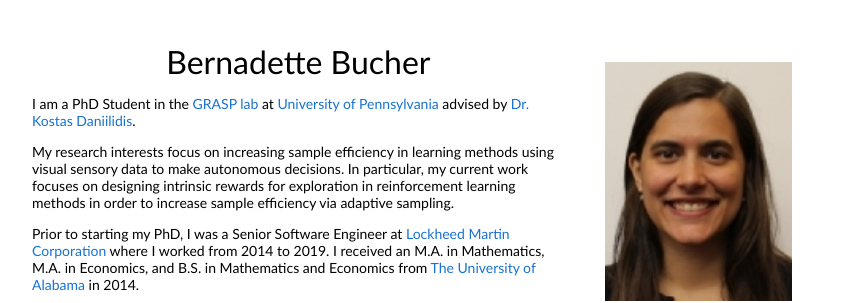
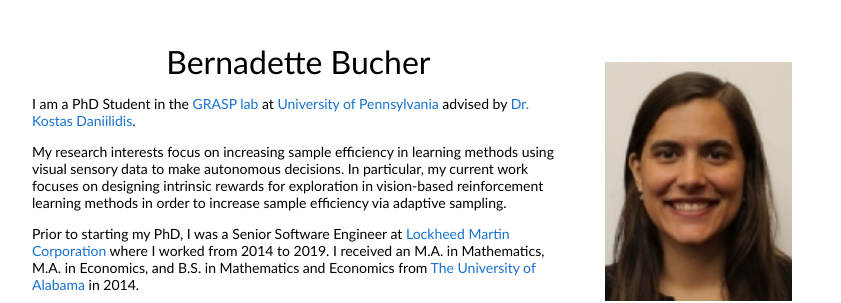
Before and after one commit to lifernan/lifernan.github.io, a plain HTML site: page index.html in a window 1280 px wide. Shown: the top 303 px of the page, without its empty margins (228-1069 px from the left). Drawn offline with Linux system fonts and the light colour scheme.

Commit message:
updated CV

```diff
--- a/index.html
+++ b/index.html
@@ -24,8 +24,8 @@
                 <a href="http://www.cis.upenn.edu/~kostas/">Dr. Kostas Daniilidis</a>.
 </p><p>
                 My research interests focus on increasing sample efficiency in learning methods using visual sensory data
-                to make autonomous decisions. In particular, my current work focuses on designing intrinsic rewards for exploration in reinforcement
-                learning methods in order to increase sample efficiency via adaptive sampling.
+                to make autonomous decisions. In particular, my current work focuses on designing intrinsic rewards for exploration
+                in vision-based reinforcement learning methods in order to increase sample efficiency via adaptive sampling.
 </p><p>
                 Prior to starting my PhD, I was a Senior Software Engineer at <a href="https://www.lockheedmartin.com/en-us/index.html">Lockheed Martin Corporation</a>
                 where I worked from 2014 to 2019. I received an M.A. in Mathematics, M.A. in Economics, and
```
Also changed, not shown: 1 other file.
